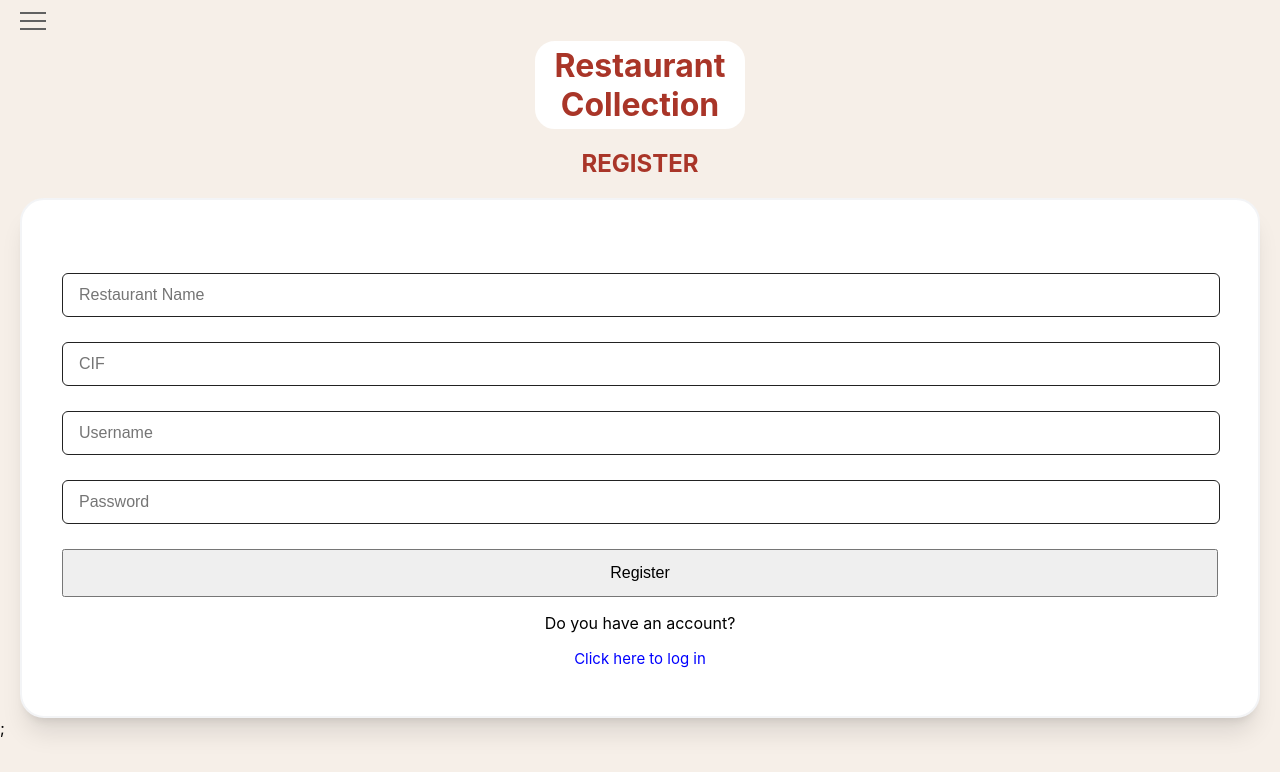
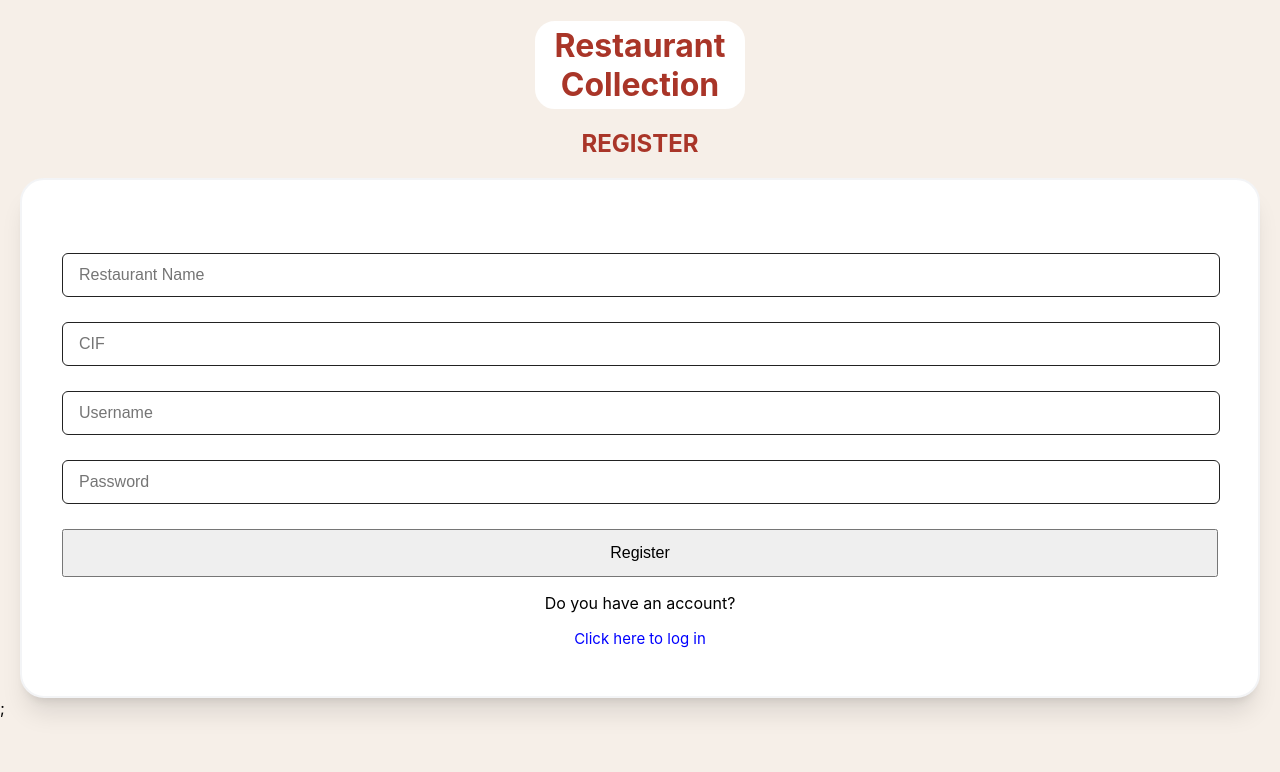
Before and after one commit to Maicolt401/restaurant-collection-, a React (Create React App) app: page /register in a window 1280 px wide. Shown: the top 772 px of the page. Built offline with nearby package versions, Linux system fonts and the light colour scheme.

Commit message:
change directory to navigationComponent

```diff
--- a/src/App.tsx
+++ b/src/App.tsx
@@ -9,7 +9,6 @@ import { loginActionCreator } from "./redux/feature/userSlice";
 import { UserData } from "./redux/types/userTypes";
 import React, { useEffect } from "react";
 import { useAppDispatch, useAppSelector } from "./redux/hooks/hooks";
-import NavLinkComponent from "./components/NavLinkComponent/NavLinkComponent";
 
 function App(): JSX.Element {
   const { logged } = useAppSelector((state) => state.user);
@@ -27,7 +26,6 @@ function App(): JSX.Element {
 
   return (
     <>
-      <NavLinkComponent />
       <Routes>
         <Route path="/" element={<Navigate to="/login" />} />
         <Route path="/login" element={<LoginPage />} />
--- a/src/pages/reservesPage/ReservesPage..tsx
+++ b/src/pages/reservesPage/ReservesPage..tsx
@@ -1,8 +1,10 @@
 import ListReservesCardComponent from "../../components/ListReservesCardComponent/ListReservesCardComponent";
+import NavLinkComponent from "../../components/NavLinkComponent/NavLinkComponent";
 
 const ReservesPage = (): JSX.Element => {
   return (
     <>
+      <NavLinkComponent />
       <ListReservesCardComponent />
     </>
   );
```
